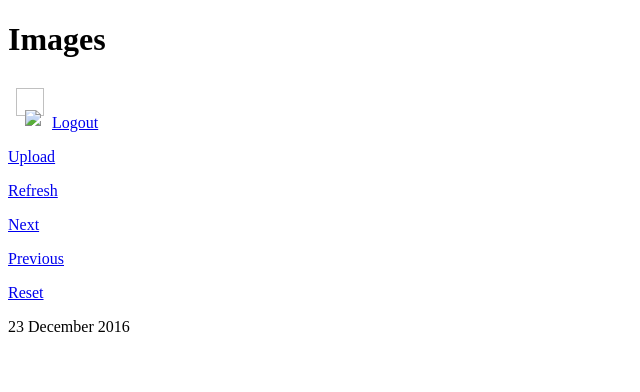
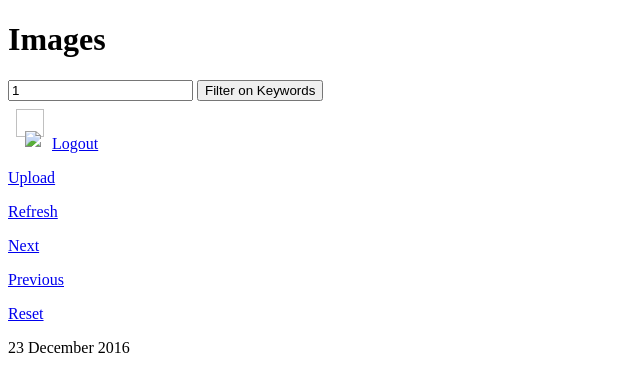
Before and after one commit to rmpalmer/ImageOne, a PHP site: template ImageOne/view/thumbs.php in a window 1280 px wide. Shown: the top 392 px of the page, without its empty margins (0-640 px from the left). Run offline with PHP 8.4, Linux system fonts and the light colour scheme; the visitor is signed in with stand-in values (Sample User, id 1); the template is opened without the code that fills it: most values are stand-ins (such as "Sample title", 1, 10 or a date in 2020).

Commit message:
add filter keywords field

```diff
--- a/ImageOne/debug.php
+++ b/ImageOne/debug.php
@@ -5,6 +5,7 @@ include 'view/header.php'; ?>
 
 	<?php echo $_SESSION['limit_offset'];?>
 	<?php echo $_SESSION['limit_count'];?>
+	<?php echo $_SESSION['filter_keys']?>
 
     <p> <a href="index.php">Try Again</a></p>
 </main>
--- a/ImageOne/index.php
+++ b/ImageOne/index.php
@@ -76,7 +76,12 @@ if ($action == 'logout') {
 		$the_data = get_image($image_id,$which);
 		include ('view/image_page.php');
 	}
+} elseif ($action == 'set_filter_keys') {
+	$_SESSION['filter_keys'] = filter_input(INPUT_POST,"filter_keys", FILTER_SANITIZE_STRING);
+	$thumb_metadata = thumb_list();
+	include ('view/thumbs.php');
 } elseif ($action == 'thumbnails') {
+	$_SESSION['filter_keys'] = filter_input(INPUT_GET,"filter_keys", FILTER_SANITIZE_STRING);
 	$thumb_metadata = thumb_list();
 	include ('view/thumbs.php');
 } elseif ($action == 'reset') {
--- a/ImageOne/model/image_db.php
+++ b/ImageOne/model/image_db.php
@@ -252,6 +252,8 @@ function thumb_list() {
 		/* page limits and limit offset */
 		default_limits();
 
+		$filter_keys = get_filter_keys();
+
 		/*** The sql statement ***/
 		$query = "SELECT image_id, thumb_height, thumb_width, image_type, image_name FROM images LIMIT :offset,:count";
 
--- a/ImageOne/view/thumbs.php
+++ b/ImageOne/view/thumbs.php
@@ -1,4 +1,10 @@
 <?php include 'header.php';?>
+
+<form action="index.php" method="post">
+<input type="text" name="filter_keys" value="<?php echo $_SESSION['filter_keys']?>">
+<input type="hidden" name="action" value="set_filter_keys">
+<input type="submit" value="Filter on Keywords">
+</form>
 
 <?php foreach ($thumb_metadata as $array) : ?>
   <div class="thumb" style="width: <?php echo $array['thumb_width'];?>px; height: <?php echo $array['thumb_height'];?>px;">
```
Also changed, not shown: ImageOne/util/session.php (+7 -0 lines).
